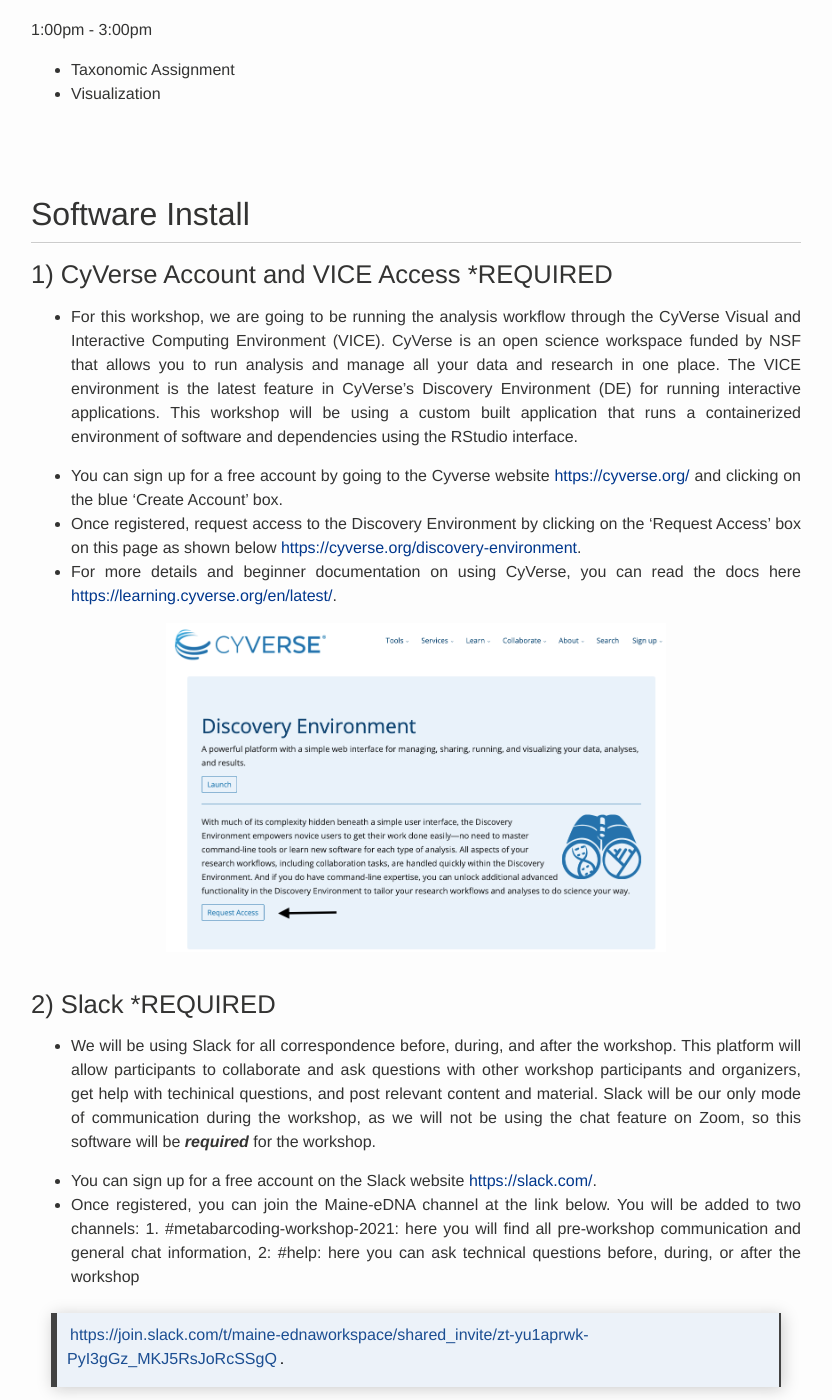
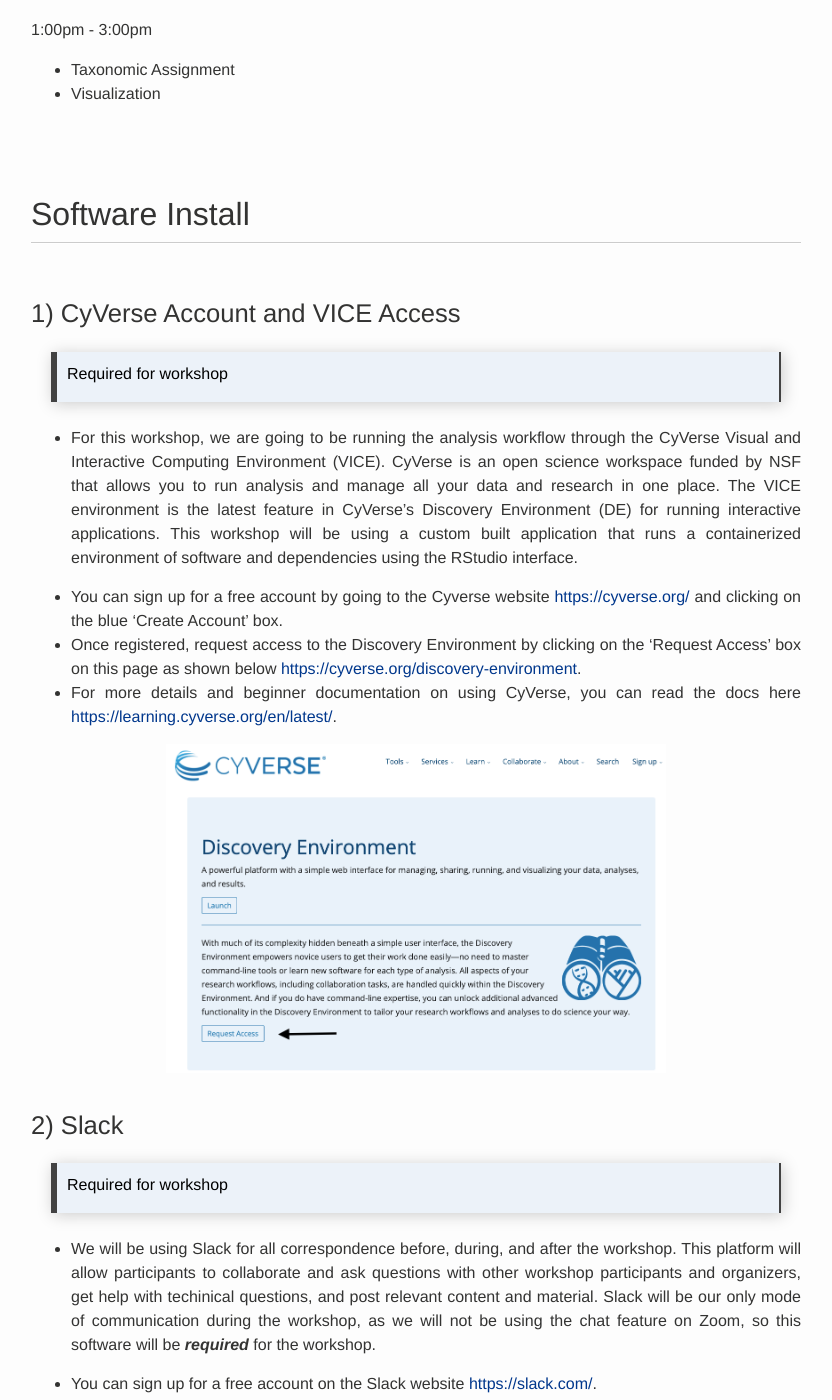
Before and after one commit to Maine-eDNA/Maine-eDNA.github.io, a Jekyll site: the page built from Preworkshop/index.md, in a window 1280 px wide and 1400 px high, scrolled down 618 px. Shown: the whole window, without its empty margins (224-1056 px from the left). Built offline with Jekyll 4.4.1, drawn with Linux system fonts in a browser that asks for light colours.

Commit message:
Update index.md

```diff
--- a/Preworkshop/index.md
+++ b/Preworkshop/index.md
@@ -23,9 +23,7 @@ The purpose of this site is to provide an overview, helpful information, and set
  - Filtering
  - Denoising using Dada2
 
-
 _**1hr Lunch Break and Troubleshooting**_
-
 
  1:00pm - 3:00pm
  - Taxonomic Assignment
@@ -40,7 +38,10 @@ _**1hr Lunch Break and Troubleshooting**_
 ---
 <hr style="height:15px; visibility:hidden;" />
 
-### 1) CyVerse Account and VICE Access   *REQUIRED
+<br>
+
+### 1) CyVerse Account and VICE Access
+> Required for workshop
 
  - For this workshop, we are going to be running the analysis workflow through the CyVerse Visual and Interactive Computing Environment (VICE). CyVerse is an open science workspace funded by NSF that allows you to run analysis and manage all your data and research in one place. The VICE environment is the latest feature in CyVerse's Discovery Environment (DE) for running interactive applications. This workshop will be using a custom built application that runs a containerized environment of software and dependencies using the RStudio interface.
 
@@ -52,7 +53,8 @@ _**1hr Lunch Break and Troubleshooting**_
 
 <br>
 
-### 2) Slack   *REQUIRED
+### 2) Slack
+> Required for workshop
 
  - We will be using Slack for all correspondence before, during, and after the workshop. This platform will allow participants to collaborate and ask questions with other workshop participants and organizers, get help with techinical questions, and post relevant content and material. Slack will be our only mode of communication during the workshop, as we will not be using the chat feature on Zoom, so this software will be **_required_** for the workshop.
 
@@ -73,6 +75,7 @@ _**1hr Lunch Break and Troubleshooting**_
 * R Version 4.1.2
 
   - R is a free software environment for statistical computing and graphics. It compiles and runs on a wide variety of UNIX platforms, Windows and MacOS. To download R, you can access the installers here <https://www.r-project.org/>.
+<br>
 
 * RStudio Version 1.4
 
```
